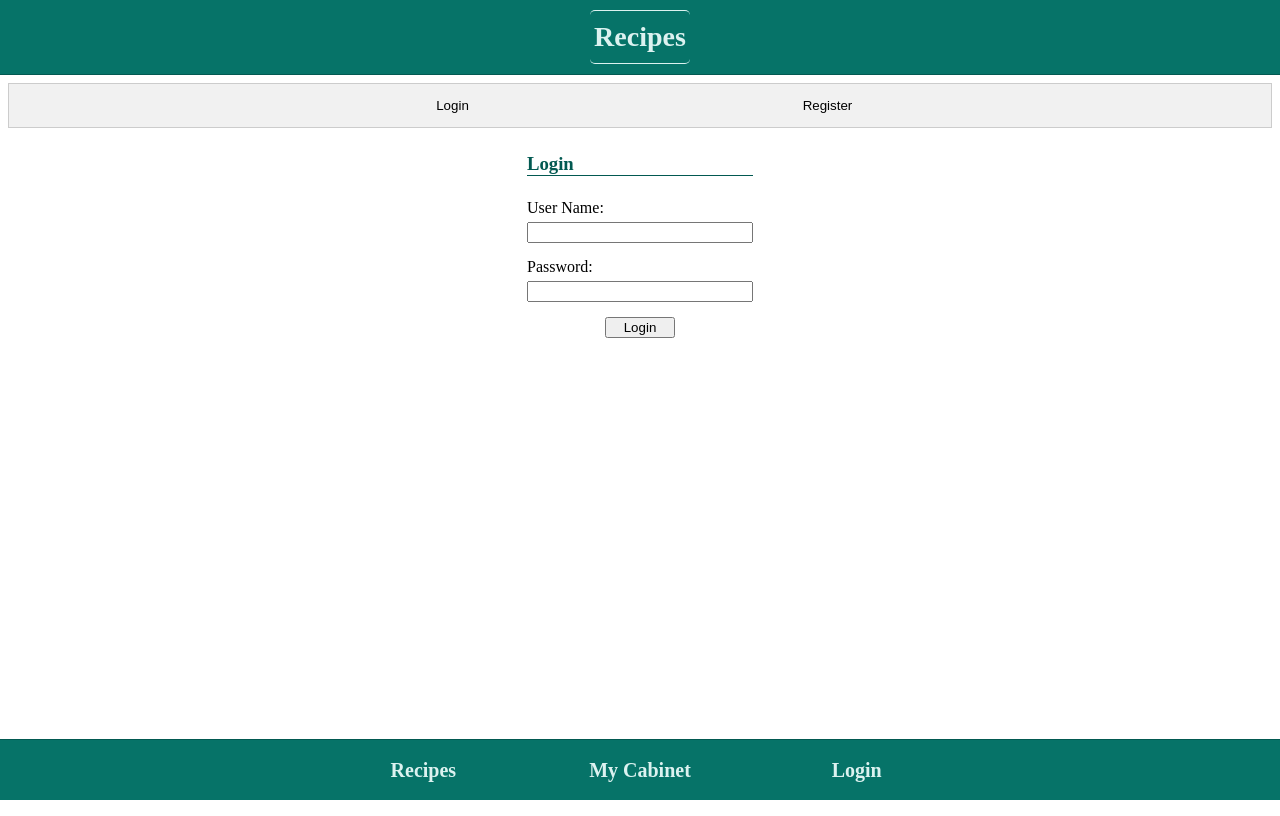
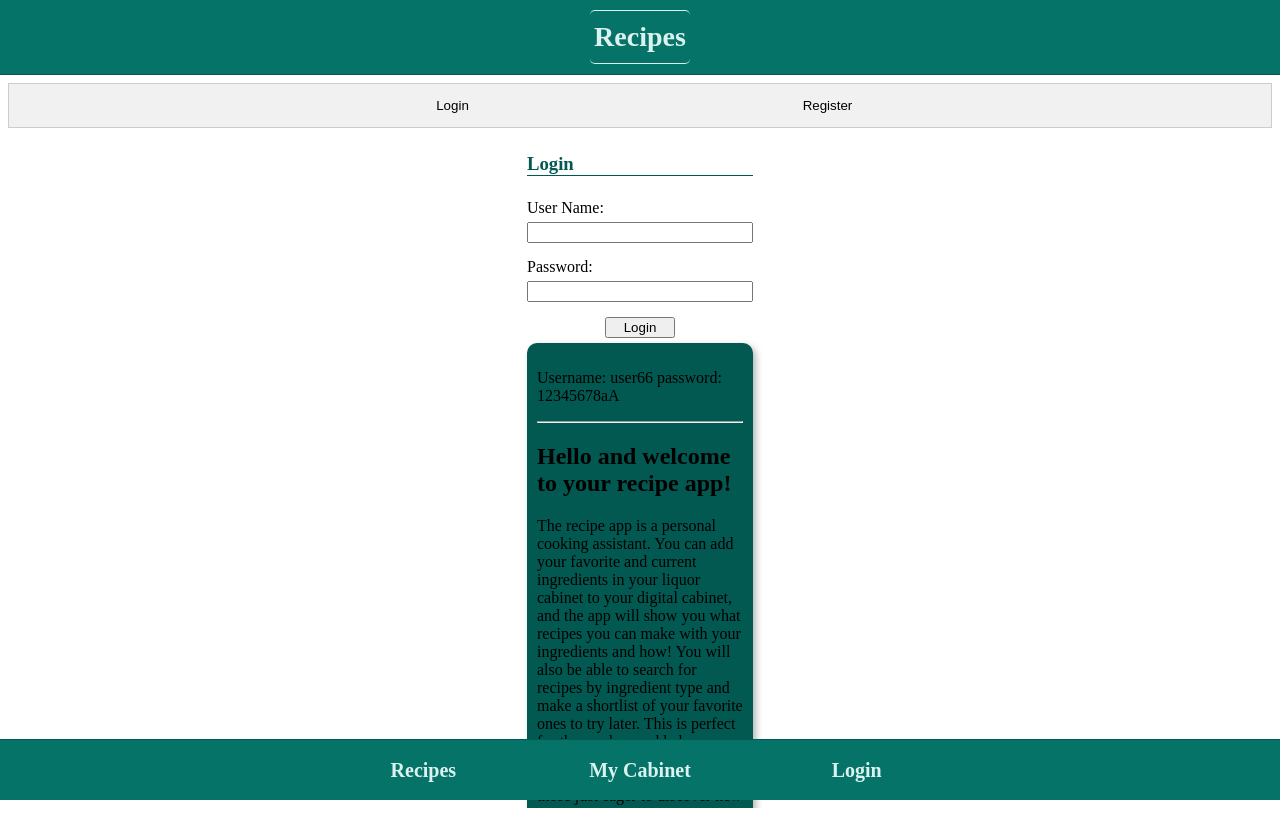
Before and after one commit to SeyiAriyo/capstone-client, a React (Create React App) app: page / in a window 1280 px wide. Built offline with nearby package versions, Linux system fonts and the light colour scheme; no server answers.

Commit message:
Updated landing page

```diff
--- a/src/Login/landing.css
+++ b/src/Login/landing.css
@@ -78,6 +78,20 @@
   color: #025951;
 }
 
+.white {
+  background-color: #FFF;
+  border-radius: 10px;
+  box-shadow: 3px 3px 7px #B6B6B6;
+  margin: 10px;
+  padding: 15px;
+}
+.green {
+  background-color: #025951;
+  border-radius: 10px;
+  box-shadow: 3px 3px 7px #B6B6B6;
+  padding: 10px;
+}
+
 @keyframes fadeEffect {
   from {
     opacity: 0;
--- a/src/Login/landing.js
+++ b/src/Login/landing.js
@@ -158,6 +158,38 @@ export default class Landing extends Component {
             </div>
             <button type="submit">Login</button>
           </form>
+
+          <div className='green'>
+            <div classname='white'>
+            <p>Username: user66 password: 12345678aA</p>
+            <hr/>
+            <h2>Hello and welcome to your recipe app!</h2>
+            <p>
+            The recipe app is a personal cooking assistant. You can add your favorite and current ingredients in your liquor cabinet to your digital cabinet, and the app will show you what recipes you can make with your ingredients and how! You will also be able to search for recipes by ingredient type and make a shortlist of your favorite ones to try later.
+            This is perfect for those who need help figuring out what to do with the food in their kitchen or for those just eager to discover new recipes.
+            </p>
+
+            <hr/>
+
+            <h2>How It Works:</h2>
+            <ol>
+                <li>
+                Once Logged in you'll be sent your Cabinet, this is where you'll add and store your ingredients. From here you can access your entire favorite recipes list, as well as a shortlist below where it shows you which favorites you can make based off of the ingredients currently in your cabinet.
+                </li>
+                <li>
+                The recipes page can search by name of recipe, or ingredient type, displaying all the recipes in the database that fit the parameters.
+                </li>
+                <li>
+                After finding a recipe you would like, you can follow the instructions to make it, or save it to your favorites to make later
+                </li>
+                <li>
+                If you're interested in making some recipes of your own and want a place to keep them, you can view and add your own custom recipes. Just type in the name, ingredients, recipe type, and preperation instructions and it will be saved to our database for you to view anytime.
+                </li>
+            </ol>
+            <hr />
+            <p>Click Signup to create an account and get started!</p>
+            </div>
+        </div>
         </div>
 
         <div id="Register" className="tabContent">
```
Also changed, not shown: 1 other file (tests, documents, lock files or other folders).
